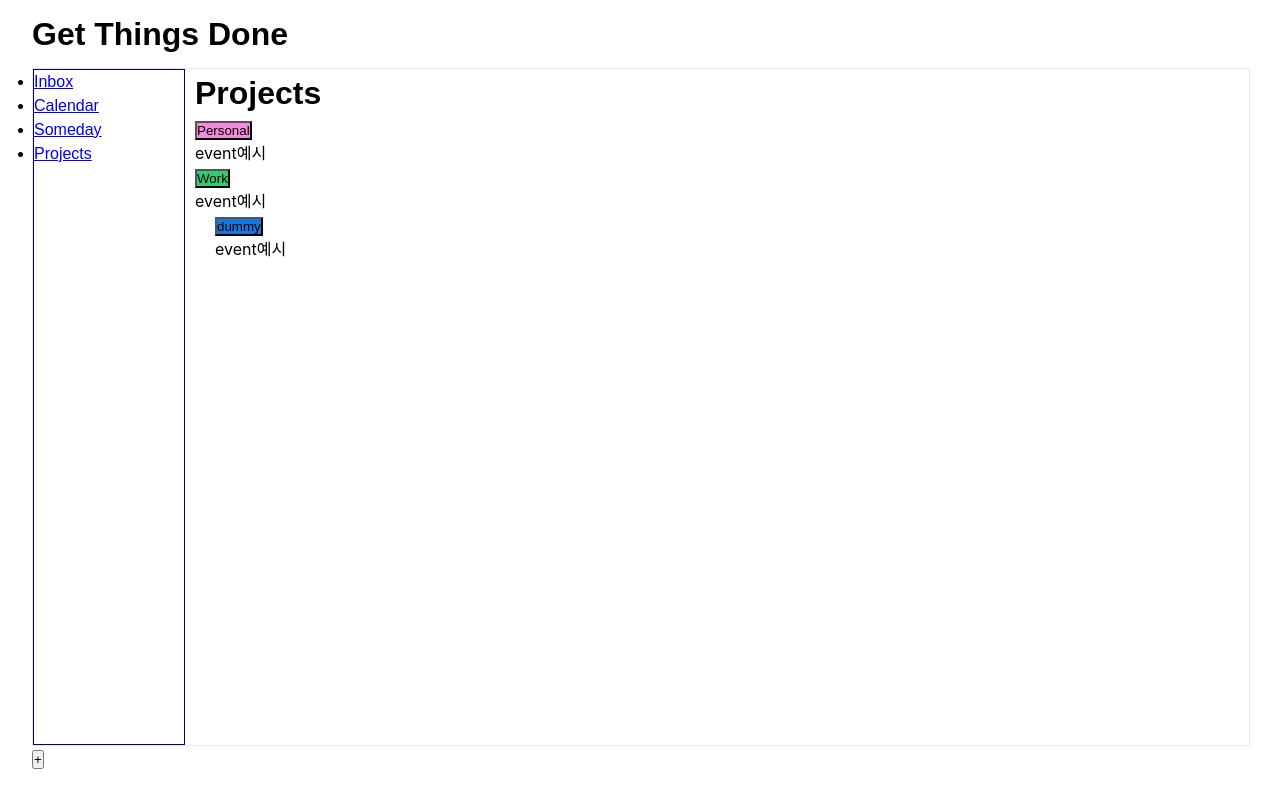
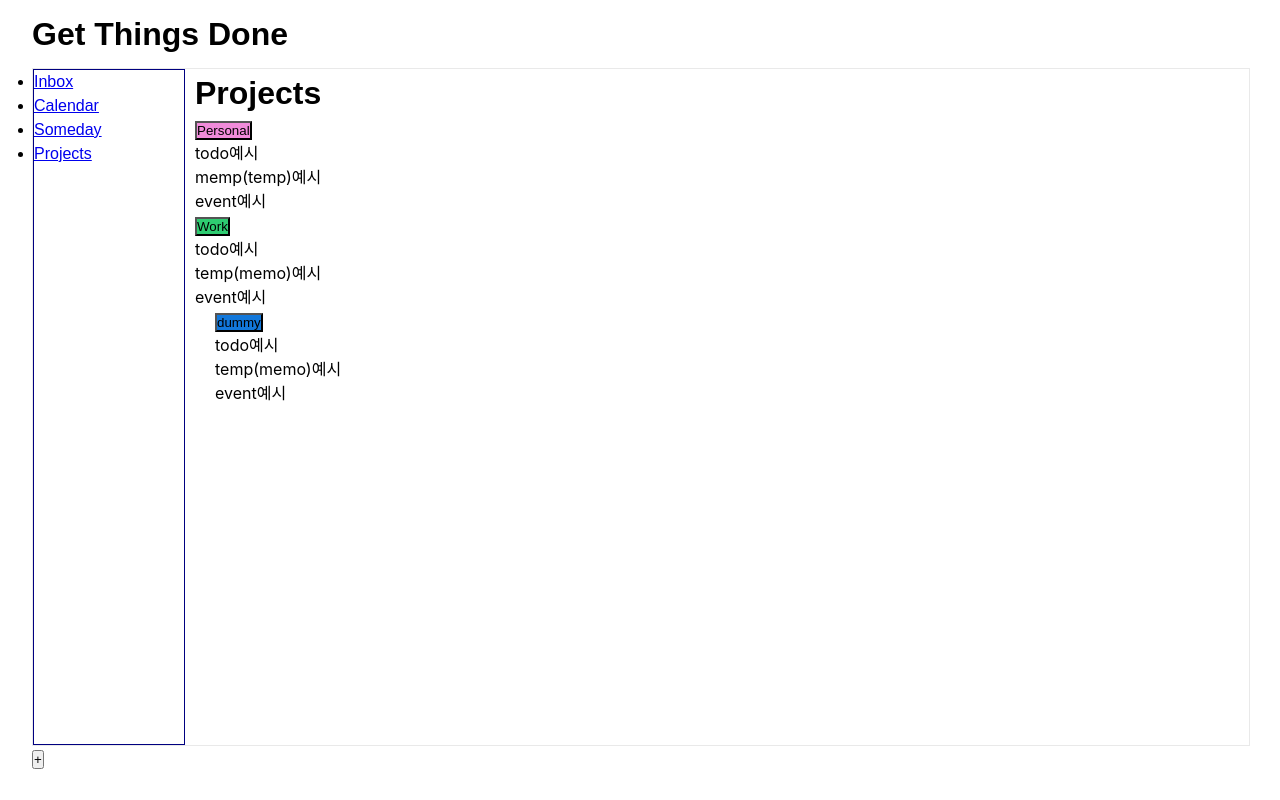
Before and after one commit to 2021199067/PoolC_GTD_React, a React (Vite) app in the folder Get-Things-Done/: page /projects in a window 1280 px wide. Built offline with nearby package versions, Linux system fonts and the light colour scheme.

Commit message:
changePropertyName

```diff
--- a/Get-Things-Done/src/App.tsx
+++ b/Get-Things-Done/src/App.tsx
@@ -11,14 +11,14 @@ function App() {
   const todos = [
     {
         id: 1,
-      label: '할일1(date설정x)',
+        title: '할일1(date설정x)',
         type: 'todo',
         startDate: new Date(),
         endDate: new Date(),
     },
     {
         id: 2,
-      label: '할일2(date설정o)',
+        title: '할일2(date설정o)',
         type: 'todo',
         date: new Date(),
         startDate: new Date(),
@@ -26,7 +26,7 @@ function App() {
     },
     {
         id: 3,
-      label: '할일3(date설정x)',
+        title: '할일3(date설정x)',
         type: 'todo',
         startDate: new Date(),
         endDate: new Date(),
@@ -41,19 +41,19 @@ function App() {
       {
         type: 'todo',
         id: 101,
-        label: 'todo예시',
+        title: 'todo예시',
         startDate: new Date(),
         endDate: new Date(),
       },
       {
         type: 'temp',
         id: 102,
-        label: 'memp(temp)예시',
+        title: 'memp(temp)예시',
       },
       {
         type: 'event',
         id: 103,
-        label: 'event예시',
+        title: 'event예시',
         place: '장소장소',
       },
     ],
@@ -65,19 +65,19 @@ function App() {
       {
         type: 'todo',
         id: 201,
-        label: 'todo예시',
+        title: 'todo예시',
         startDate: new Date(),
         endDate: new Date(),
       },
       {
         type: 'temp',
         id: 202,
-        label: 'temp(memo)예시',
+        title: 'temp(memo)예시',
       },
       {
         type: 'event',
         id: 203,
-        label: 'event예시',
+        title: 'event예시',
         place: '장소',
       },
       {
@@ -88,19 +88,19 @@ function App() {
           {
             type: 'todo',
             id: 9,
-            label: 'todo예시',
+            title: 'todo예시',
             startDate: new Date(),
             endDate: new Date(),
           },
           {
             type: 'temp',
             id: 8,
-            label: 'temp(memo)예시',
+            title: 'temp(memo)예시',
           },
           {
             type: 'event',
             id: 7,
-            label: 'event예시',
+            title: 'event예시',
             place: '장소',
           },
         ],
--- a/Get-Things-Done/src/components/EventItem/index.tsx
+++ b/Get-Things-Done/src/components/EventItem/index.tsx
@@ -7,7 +7,7 @@ interface EventItemProps {
 const EventItem = ({ event }: EventItemProps) => {
     return (
         <div>
-            {event.label}
+            {event.title}
         </div>
     )
 };
```
Lines whose indentation alone changed are shown as unchanged.
